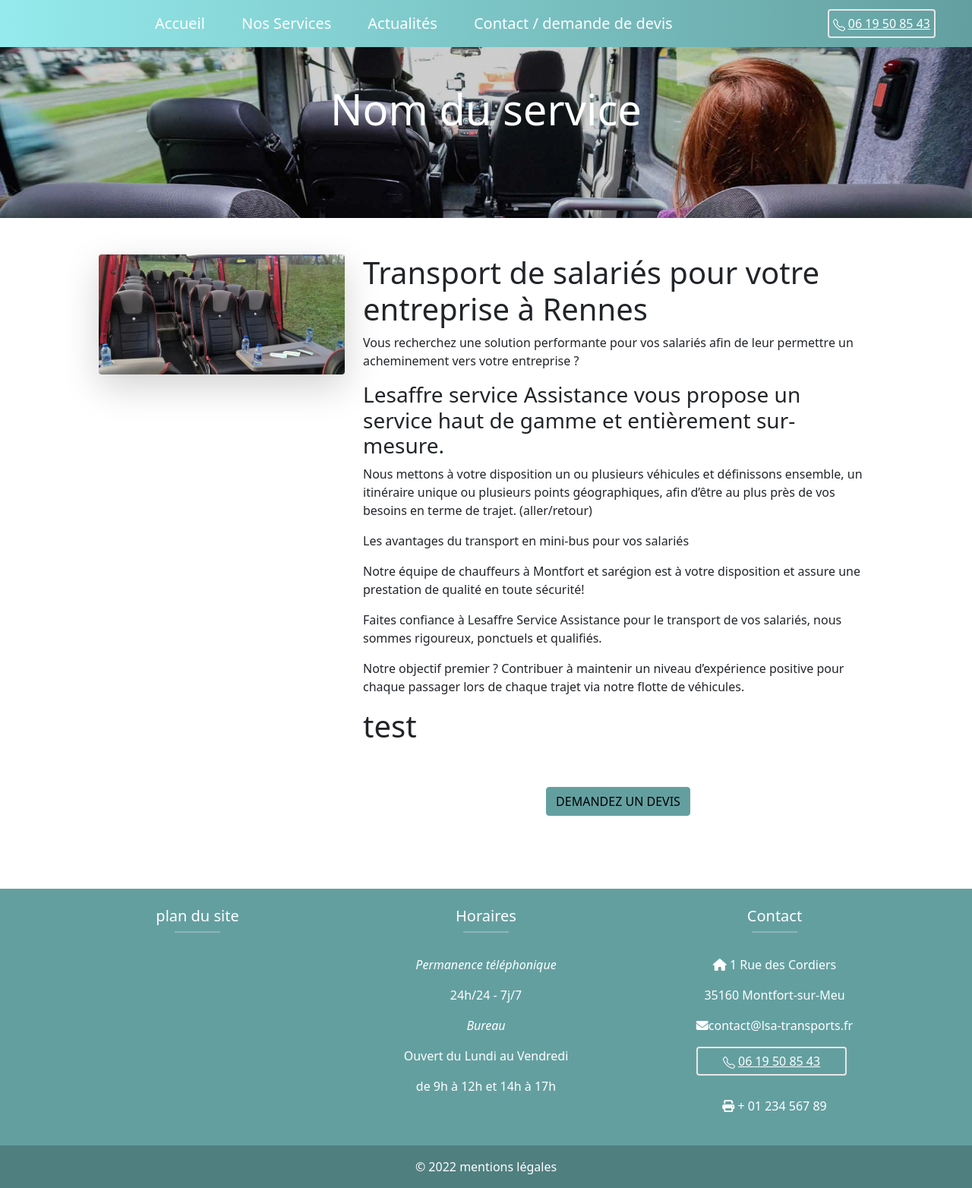
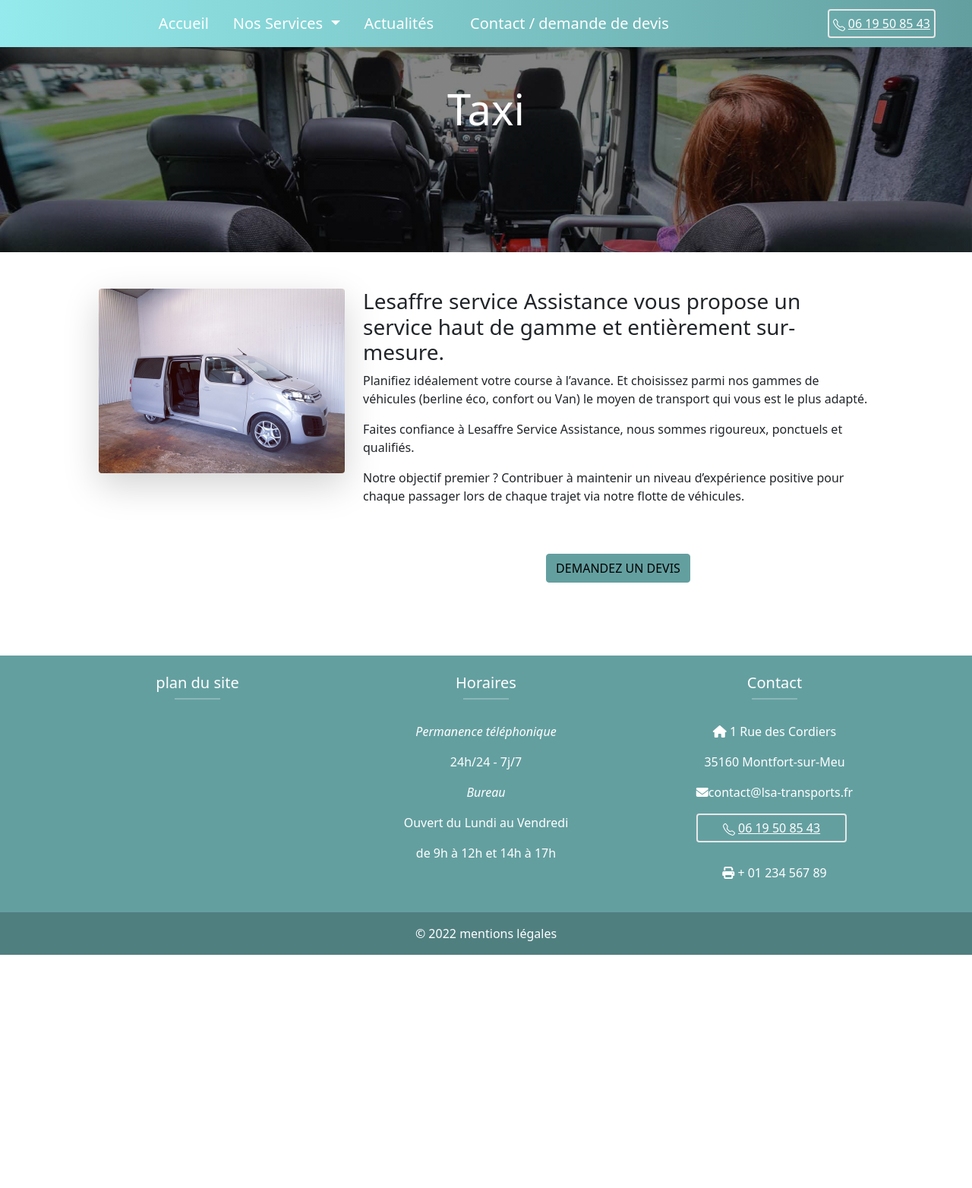
Before and after one commit to lesaffre35/lsa, a Jekyll site: the page built from taxi.md, in a window 1280 px wide. Shown: the whole page at 76% size. Built offline with Jekyll 4.4.1, drawn with Linux system fonts in a browser that asks for light colours; nearby versions of some CDN libraries; after the commit the page ends 1257 px from its top, so only the background shows below that.

Commit message:
4 pages done

```diff
--- a/_includes/bandeau.html
+++ b/_includes/bandeau.html
@@ -2,7 +2,7 @@
 
   <div class="align-items-start">
 
-    <h1 class="display-4 text-center pt-5">Nom du service</h1>
+    <h1 class="display-4 text-center pt-5">{{ page.title }}</h1>
     <!-- <hr class="my-4 text-center"> -->
     </p>
   </div>
--- a/_includes/navbar.html
+++ b/_includes/navbar.html
@@ -10,9 +10,23 @@
       <li class="px-3 nav-item active">
         <a class="nav-link fs-5" href="{{ site.baseurl }}/" style="color:white">Accueil <span class="sr-only"></span></a>
       </li>
-      <li class="px-3 nav-item">
+      <!-- <li class="px-3 nav-item">
         <a class="nav-link fs-5" href="{{ site.baseurl }}/taxi/" style="color:white">Nos Services</a>
+      </li> -->
+
+      <li class="nav-item dropdown fs-5">
+        <a class="nav-link dropdown-toggle" href="#" id="navbarDropdown" role="button" data-bs-toggle="dropdown"
+          aria-expanded="false" style="color:white">
+          Nos Services
+        </a>
+        <ul class="dropdown-menu" aria-labelledby="navbarDropdown">
+          <li><a class="dropdown-item" href="{{ site.baseurl }}/taxi/">Taxis</a></li>
+          <li><a class="dropdown-item" href="{{ site.baseurl }}/tpmr/">Transport Personne à Mobilité Réduite</a></li>
+          <li><a class="dropdown-item" href="{{ site.baseurl }}/transfert/">Transfert Gare/Aéroport</a></li>
+          <li><a class="dropdown-item" href="{{ site.baseurl }}/entreprise/">Transport de salariés</a></li>
+        </ul>
       </li>
+
       <li class="px-3 nav-item">
         <a class="nav-link fs-5" href="#" style="color:white">Actualités</a>
       </li>
--- a/_layouts/article.html
+++ b/_layouts/article.html
@@ -19,12 +19,14 @@
   <div class="container">
     <div class="row d-flex p-5">
       <div class="col-4">
-        <img class="img-fluid shadow-lg rounded" alt="Responsive image" src="{{ site.baseurl }}/assets/images/mercedes-sprinter.jpg" alt="">
+        <img class="img-fluid shadow-lg rounded" alt="Responsive image" src="{{ site.baseurl }}/assets/images/{{ page.picture }}" alt="">
       </div>
       <div class="col-8">
         {{ content }}
         <div class="text-center">
-          <div class="btn btn-primary m-5">DEMANDEZ UN DEVIS</div>
+          <a href="{{ site.baseurl }}/contact/">
+            <div class="btn btn-primary m-5">DEMANDEZ UN DEVIS</div>
+          </a>
         </div>
 
       </div>
--- a/css/main.scss
+++ b/css/main.scss
@@ -37,9 +37,9 @@
 }
 
 .bandeau {
-  background-image: linear-gradient(0deg, rgba(10, 10, 10, 0.2), rgba(10, 10, 10, 0.2)),url("{{ site.baseurl }}/assets/images/transport_minibus.jpeg");
+  background-image: linear-gradient(0deg, rgba(10, 10, 10, 0.5), rgba(10, 10, 10, 0.5)),url("{{ site.baseurl }}/assets/images/transport_minibus.jpeg");
   background-size: cover;
-  height: 25vh;
+  height: 30vh;
   background-repeat: no-repeat;
   background-position: center;
   color: white;
--- a/taxi.md
+++ b/taxi.md
@@ -1,26 +1,15 @@
 ---
-title: Service
+title: Taxi
 layout: article
 permalink: /taxi/
+picture: "taxi3.jpg"
 ---
-# Transport de salariés pour votre entreprise à Rennes
-
-Vous recherchez une solution performante pour vos salariés afin de leur permettre un acheminement vers votre entreprise
-?
 
 ### Lesaffre service Assistance vous propose un service haut de gamme et entièrement sur-mesure.
 
-Nous mettons à votre disposition un ou plusieurs véhicules et définissons ensemble, un itinéraire unique ou plusieurs
-points géographiques, afin d'être au plus près de vos besoins en terme de trajet. (aller/retour)
+Planifiez idéalement votre course à l’avance. Et choisissez parmi nos gammes de véhicules (berline éco, confort ou Van) le moyen de transport qui vous est le plus adapté.
 
-Les avantages du transport en mini-bus pour vos salariés
-
-Notre équipe de chauffeurs à Montfort et sarégion est à votre disposition et assure une prestation de qualité en toute
-sécurité!
-
-Faites confiance à Lesaffre Service Assistance pour le transport de vos salariés, nous sommes rigoureux, ponctuels et qualifiés.
+Faites confiance à Lesaffre Service Assistance, nous sommes rigoureux, ponctuels et qualifiés.
 
 Notre objectif premier ? Contribuer à maintenir un niveau d’expérience positive pour chaque passager lors de chaque
 trajet via notre flotte de véhicules.
-
-<h1> test </h1>
```
Also changed, not shown: entreprise.md (added, +25 -0 lines), tpmr.md (added, +19 -0 lines), transfert_aeroport_gare.md (added, +16 -0 lines), 3 other files.
